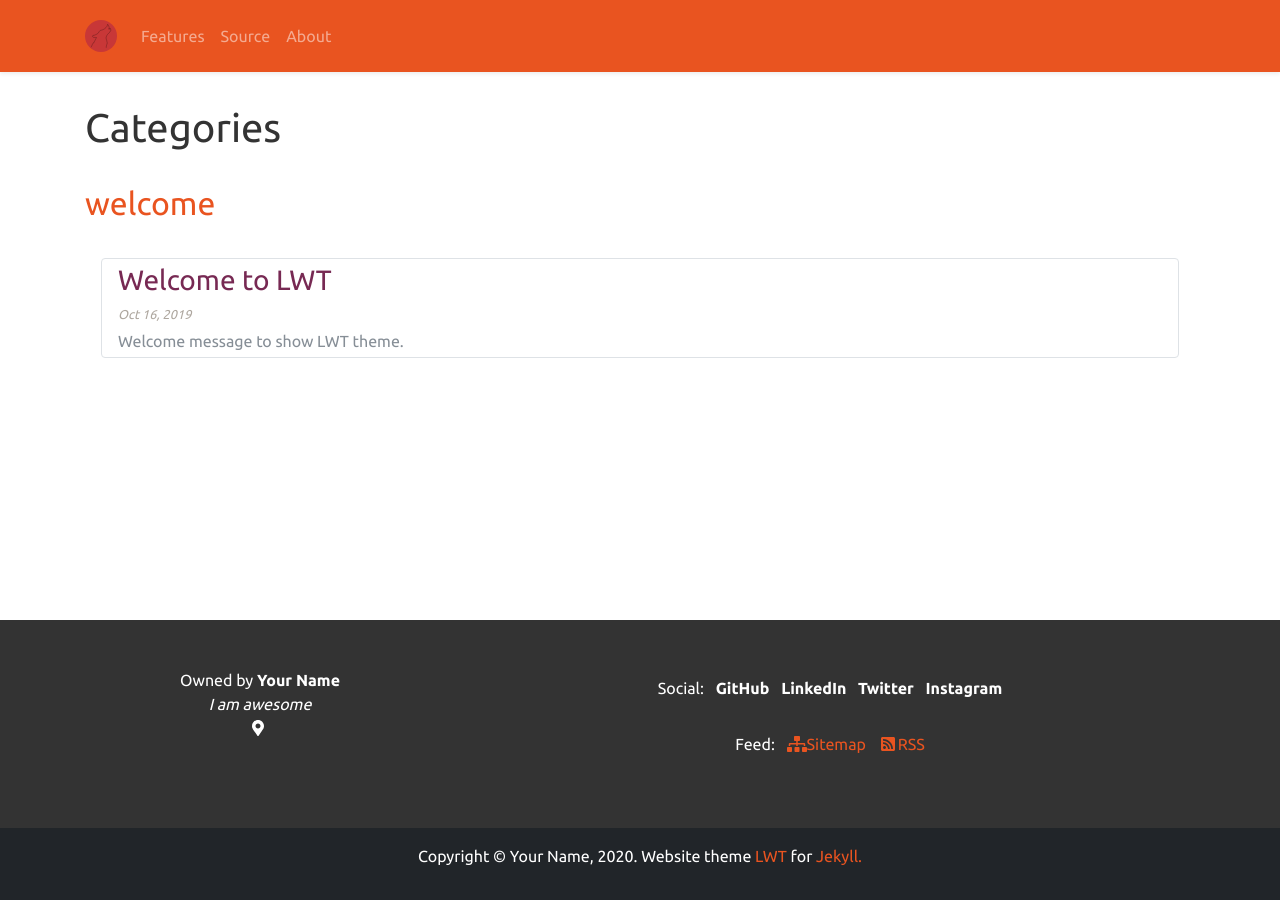
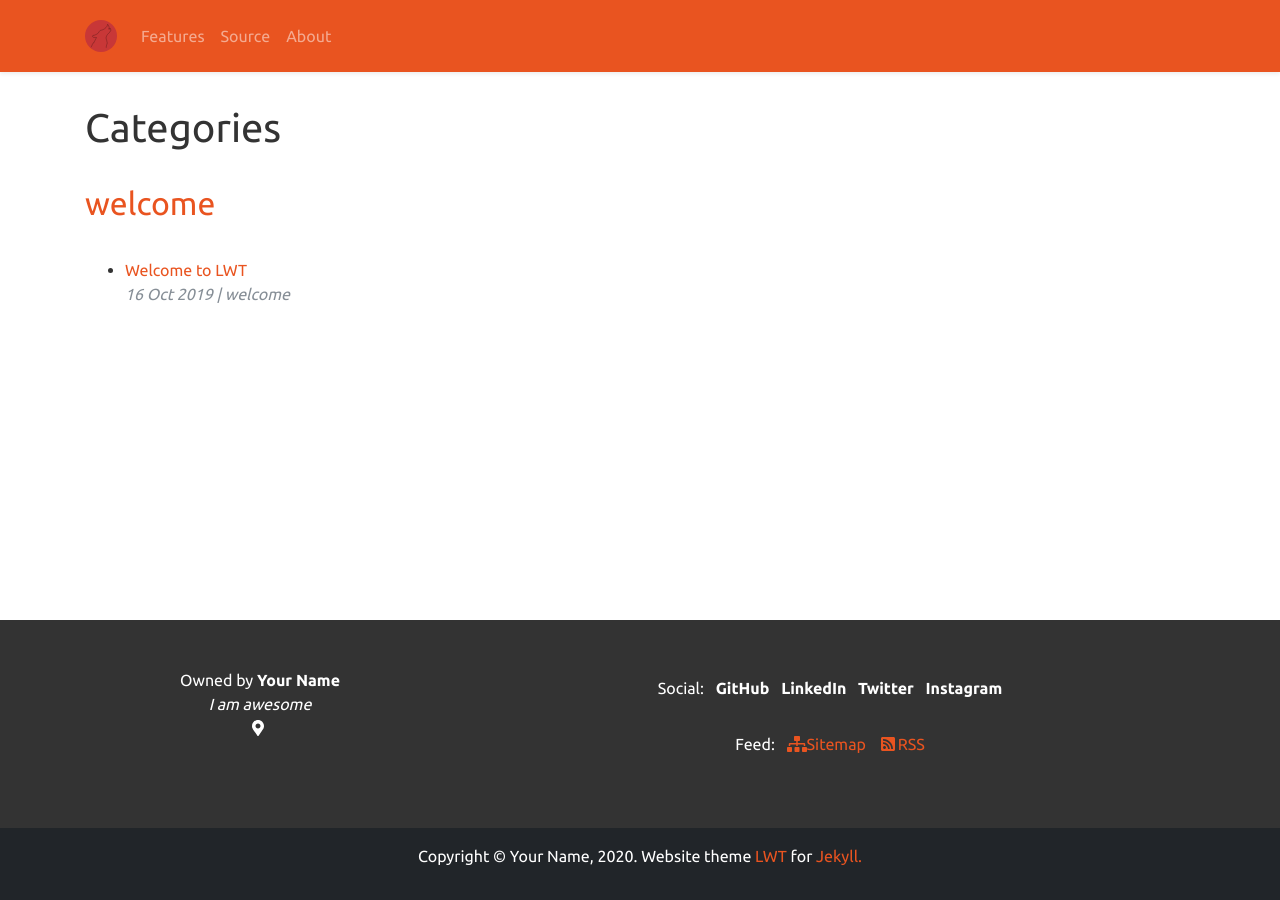
Before and after one commit to manid2/lone-wolf-theme, a Jekyll site: the page built from _pages/categories.md, in a window 1280 px wide. Built offline with Jekyll 4.4.1, drawn with Linux system fonts in a browser that asks for light colours.

Commit message:
Change bs4 rows to ul

```diff
--- a/_includes/archive-list.html
+++ b/_includes/archive-list.html
@@ -10,9 +10,11 @@
           <h2 id="posts_in_{{ year.name }}_heading">{{ year.name }}</h2>
       </a>
       <div class="collapse show" id="posts_in_{{ year.name }}">
+        <ul>
           {% for post in year.items %}
             {% include archive-single.html item=post %}
           {% endfor %}
+        </ul>
       </div>
     {% endfor %}
   {%- else -%}
@@ -24,9 +26,11 @@
           <h2 id="posts_in_{{ tax_0 }}_heading">{{ tax_0 }}</h2>
       </a>
       <div class="collapse show" id="posts_in_{{ tax_0 }}">
+        <ul>
           {% for post in taxonomy[1] %}
               {% include archive-single.html item=post %}
           {% endfor %}
+        </ul>
       </div>
     {% endfor %}
   {%- endif -%}
--- a/_includes/archive-single.html
+++ b/_includes/archive-single.html
@@ -1,41 +1,8 @@
-{%- assign item = include.item -%}
+{%- assign li_item = include.item -%}
 
-<a href="{{ item.url | relative_url }}" title="Go to {{ item.title }}" class="nav-link py-0">
-    <div class="row no-gutters mb-3 border rounded">
-        {% if item.header.teaser %}
-            {% capture img_path %}
-            {{ "/assets/images/"  | relative_url | append: item.header.teaser }}
-            {% endcapture %}
-
-            {% capture img_alt %}
-            {{ item.title }}
-            {% endcapture %}
-
-        {% elsif site.teaser %}
-            {% capture img_path %}
-            {{ "/assets/images/"  | relative_url | append: site.teaser }}
-            {% endcapture %}
-
-            {% capture img_alt %}
-            {{ site.title }} post teaser
-            {% endcapture %}
-        {% endif %}
-
-        {% if img_path %}
-        <div class="col-sm-4 text-center">
-            <img class="img-fluid rounded" src="{{ img_path | strip }}" alt="{{ img_alt | strip }}">
-        </div>
-        {% endif %}
-        <div class="col-sm-8 pl-3">
-            <h3 class="my-1">
-                <span class="text-dark ">{{ item.title | strip | strip_html | strip_newlines | truncate: 60 }}</span>
-            </h3>
-            <p class="mb-1">
-                <span class="small font-italic text-secondary">{{ item.date | date: "%b %-d, %Y" }}</span>
-            </p>
-            <p class="mb-1 d-none d-sm-block">
-                <span class="text-muted">{{ item.excerpt | strip | strip_html | strip_newlines | truncate: 180 }}</span>
-            </p>
-        </div>
-    </div>
-</a>
+<li>
+  <a href="{{ li_item.url | relative_url }}">{{ li_item.title }}</a>
+  <p class="font-italic text-muted">
+    {{ li_item.date | date_to_string }} | {{ li_item.categories | join: ', ' }}
+  </p>
+</li>
```
Lines whose indentation alone changed are shown as unchanged.
